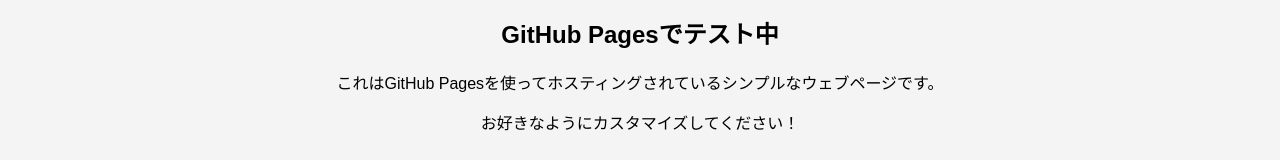
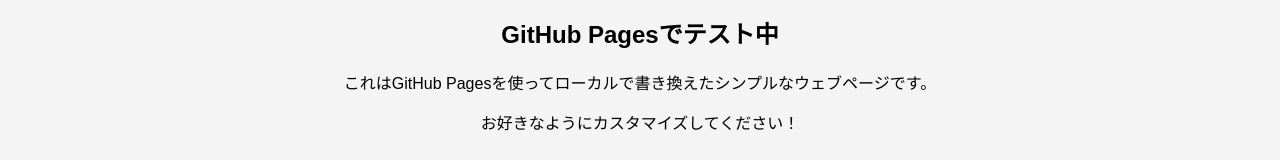
Before and after one commit to mitz32/hp2, a plain HTML site: page index.html in a window 1280 px wide. Shown: the part 158-318 px from the top of the page. Drawn offline with Linux system fonts and the light colour scheme.

Commit message:
second commit

```diff
--- a/index.html
+++ b/index.html
@@ -36,7 +36,7 @@
     </header>
     <main>
         <h2>GitHub Pagesでテスト中</h2>
-        <p>これはGitHub Pagesを使ってホスティングされているシンプルなウェブページです。</p>
+        <p>これはGitHub Pagesを使ってローカルで書き換えたシンプルなウェブページです。</p>
         <p>お好きなようにカスタマイズしてください！</p>
     </main>
     <footer>
```
